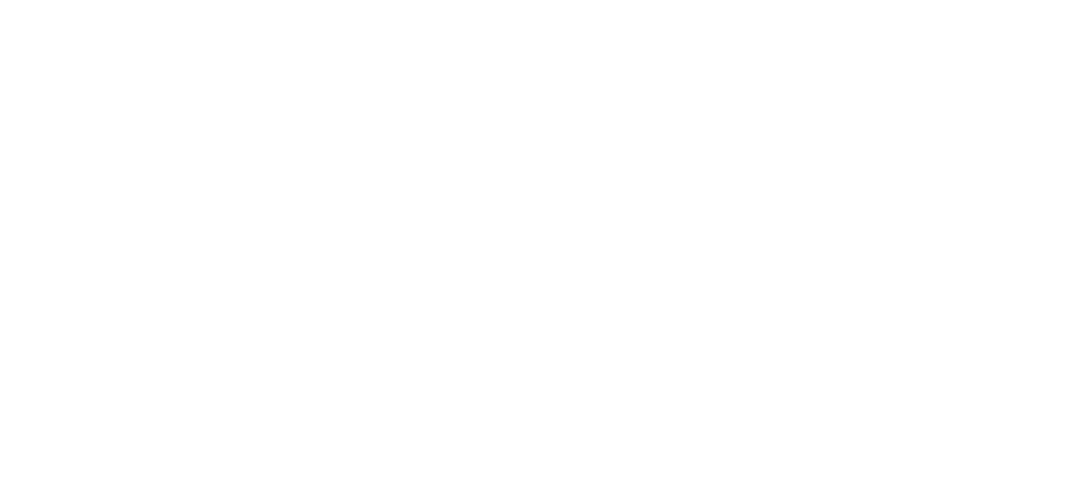
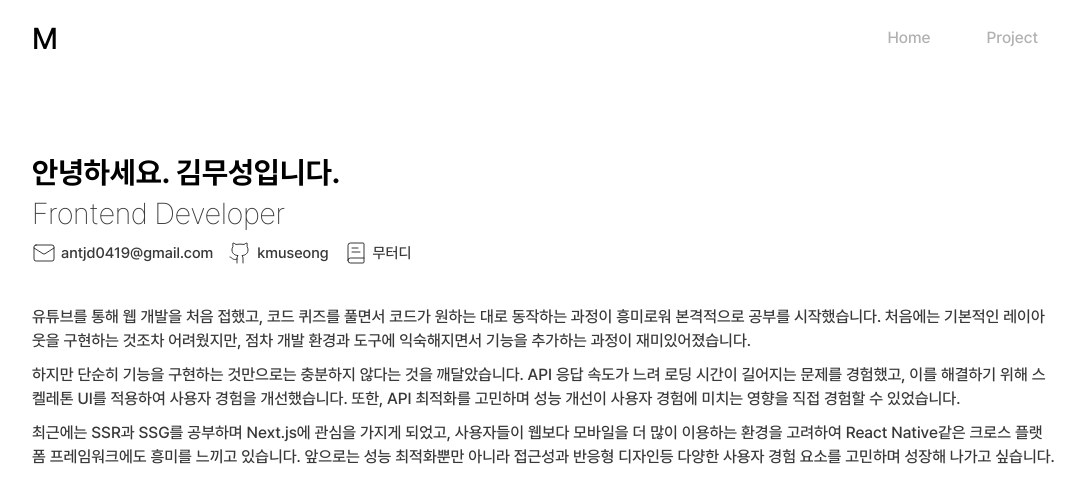
Before and after one commit to kmuseong/portfolio, a React (Vite) app: page /about in a window 1280 px wide. Before the commit this address had no page. Shown: the top 502 px of the page, without its empty margins (96-1176 px from the left). Built offline with nearby package versions, Linux system fonts and the light colour scheme; the HTML template or start-up script is replaced by a standard one.

Commit message:
FEATURE(about, resume) : About, Resume 페이지 생성 및 적용

```diff
--- a/src/App.jsx
+++ b/src/App.jsx
@@ -3,12 +3,16 @@
 import ProjectsPage from './pages/ProjectsPage';
 import ProjectDetailPage from './pages/ProjectDetailPage';
 import Layout from './components/Layout';
+import AboutPage from './pages/AboutPage';
+import ResumePage from './pages/ResumePage';
 
 const App = () => {
     return (
         <Routes>
             <Route element={<Layout />}>
                 <Route path="/" element={<MainPage />} />
+                <Route path="/about" element={<AboutPage />} />
+                <Route path="/resume" element={<ResumePage />} />
                 <Route path="/projects" element={<ProjectsPage />} />
                 <Route path="/projects/:projectName" element={<ProjectDetailPage />} />
             </Route>
--- /dev/null
+++ b/src/pages/AboutPage.jsx
@@ -0,0 +1,126 @@
+import { BookText, Github, Mail } from 'lucide-react';
+import styled from 'styled-components';
+import { Box } from '../components/AnimatedComponents';
+import useInViewAnimation from '../hooks/useInViewAnimation';
+
+const Container = styled.div`
+    max-width: 1024px;
+    margin: auto;
+    height: 100%;
+`;
+
+const Intro = styled.div`
+    display: flex;
+    flex-direction: column;
+    gap: 5px;
+    padding-top: 15%;
+
+    .greetings {
+        font-size: 30px;
+    }
+
+    .job {
+        color: rgba(0, 0, 0, 0.78);
+        font-size: 30px;
+        font-weight: 300;
+    }
+`;
+
+const SocialList = styled.ul`
+    display: flex;
+    gap: 15px;
+    padding: 10px 0;
+
+    li {
+        display: flex;
+        gap: 5px;
+        align-items: center;
+        color: rgba(0, 0, 0, 0.78);
+        font-size: 15px;
+    }
+
+    button {
+        cursor: pointer;
+        display: flex;
+        align-items: center;
+        gap: 5px;
+        border: none;
+        background-color: inherit;
+        width: 100%;
+        justify-content: flex-start;
+        font-size: 15px;
+        color: rgba(0, 0, 0, 0.78);
+    }
+`;
+
+const ContentBox = styled(Box)`
+    margin-top: 30px;
+    display: flex;
+    flex-direction: column;
+    gap: 10px;
+
+    p {
+        line-height: 1.5;
+        color: rgba(0, 0, 0, 0.78);
+    }
+`;
+
+const AboutPage = () => {
+    const { boxRef, boxVisible } = useInViewAnimation();
+
+    const onClickMoveSite = (url) => {
+        window.open(url, '_blank');
+    };
+
+    return (
+        <Container>
+            <Intro>
+                <h1 className="greetings">안녕하세요. 김무성입니다.</h1>
+                <p className="job">Frontend Developer</p>
+            </Intro>
+
+            <SocialList>
+                <li>
+                    <Mail strokeWidth={1} />
+                    <p>antjd0419@gmail.com</p>
+                </li>
+                <li>
+                    <button onClick={() => onClickMoveSite('https://github.com/kmuseong')}>
+                        <Github strokeWidth={1} />
+                        kmuseong
+                    </button>
+                </li>
+                <li>
+                    <button onClick={() => onClickMoveSite('https://mutudy.tistory.com/')}>
+                        <BookText strokeWidth={1} />
+                        무터디
+                    </button>
+                </li>
+            </SocialList>
+
+            <ContentBox ref={boxRef} $visible={boxVisible}>
+                <p>
+                    유튜브를 통해 웹 개발을 처음 접했고, 코드 퀴즈를 풀면서 코드가 원하는 대로 동작하는 과정이 흥미로워
+                    본격적으로 공부를 시작했습니다. 처음에는 기본적인 레이아웃을 구현하는 것조차 어려웠지만, 점차 개발
+                    환경과 도구에 익숙해지면서 기능을 추가하는 과정이 재미있어졌습니다.
+                </p>
+
+                <p>
+                    하지만 단순히 기능을 구현하는 것만으로는 충분하지 않다는 것을 깨달았습니다. API 응답 속도가 느려
+                    로딩 시간이 길어지는 문제를 경험했고, 이를 해결하기 위해 스켈레톤 UI를 적용하여 사용자 경험을
+                    개선했습니다. 또한, API 최적화를 고민하며 성능 개선이 사용자 경험에 미치는 영향을 직접 경험할 수
+                    있었습니다.
+                </p>
+
+                <p>
+                    최근에는 SSR과 SSG를 공부하며 Next.js에 관심을 가지게 되었고, 사용자들이 웹보다 모바일을 더 많이
+                    이용하는 환경을 고려하여 React Native같은 크로스 플랫폼 프레임워크에도 흥미를 느끼고 있습니다.
+                    앞으로는 성능 최적화뿐만 아니라 접근성과 반응형 디자인등 다양한 사용자 경험 요소를 고민하며 성장해
+                    나가고 싶습니다.
+                </p>
+            </ContentBox>
+        </Container>
+    );
+};
+
+export default AboutPage;
--- /dev/null
+++ b/src/pages/ResumePage.jsx
@@ -0,0 +1,135 @@
+import styled, { keyframes } from 'styled-components';
+
+const Container = styled.div`
+    max-width: 1024px;
+    height: 100%;
+    text-transform: capitalize;
+    margin: 150px auto;
+    display: flex;
+    flex-direction: column;
+    gap: 100px;
+
+    .title {
+        font-size: 30px;
+        margin-bottom: 40px;
+        color: rgba(0, 0, 0, 0.78);
+    }
+
+    .category-title {
+        font-weight: 500;
+        margin-bottom: 10px;
+        text-transform: uppercase;
+    }
+`;
+
+const fadeInUp = keyframes`
+    from {
+        opacity: 0;
+        transform: translateY(30px);
+    }
+    to {
+        opacity: 1;
+        transform: translateY(0);
+    }
+`;
+
+const Section = styled.div`
+    display: flex;
+    align-items: center;
+    gap: 80px;
+    color: rgba(0, 0, 0, 0.78);
+    animation: ${fadeInUp} 0.6s ease;
+
+    .section-name {
+        color: black;
+    }
+
+    .section-content {
+        font-size: 14px;
+        color: rgba(0, 0, 0, 0.78);
+    }
+
+    .date {
+        font-size: 14px;
+        color: rgba(0, 0, 0, 0.6);
+    }
+
+    .section-item {
+        display: flex;
+        flex-direction: column;
+        gap: 10px;
+        flex: 1;
+    }
+
+    .list {
+        display: flex;
+        gap: 20px;
+        color: rgba(0, 0, 0, 0.78);
+
+        li {
+            color: rgba(0, 0, 0, 0.6);
+        }
+    }
+`;
+
+const ResumePage = () => {
+    const skillList = {
+        development: ['HTML', 'JavaScript', 'React'],
+        styling: ['CSS', 'Styled-Components', 'Tailwind CSS'],
+    };
+
+    return (
+        <Container>
+            <div>
+                <p className="title">Skills</p>
+                <Section>
+                    {Object.keys(skillList).map((category, index) => (
+                        <div key={index}>
+                            <p className="category-title">{category}</p>
+                            <ul className="list">
+                                {skillList[category].map((skill) => (
+                                    <li key={skill}>{skill}</li>
+                                ))}
+                            </ul>
+                        </div>
+                    ))}
+                </Section>
+            </div>
+
+            <div>
+                <p className="title">Education</p>
+                <Section>
+                    <li className="section-item">
+                        <p className="section-name">금오공업고등학교 기계과 졸업</p>
+                        <div className="date">2017.03 - 2020.02</div>
+                    </li>
+                </Section>
+            </div>
+
+            <div>
+                <p className="title">Experience</p>
+                <Section>
+                    <li className="section-item">
+                        <p className="section-name">영남인재교육원 | Node.js를 활용한 백&프론트 웹 개발자 양성과정</p>
+                        <p className="section-content">
+                            Node.js와 React를 활용하여 프론트엔드와 백엔드의 구조 및 흐름을 학습하였으며, 기본적인 API
+                            설계 및 데이터 처리 방식을 익혔습니다.
+                        </p>
+                        <div className="date">2023.01.30 - 2023.07.28 (6개월)</div>
+                    </li>
+
+                    <li className="section-item">
+                        <p className="section-name">2024 동북 이노베이션 캠프</p>
+                        <p className="section-content">
+                            Spring 기반의 백엔드 개발자와 협업하며 작업의 우선순위와 소통의 중요성을 경험했습니다. 또한,
+                            프로젝트를 진행하면서 웹 최적화 및 성능 개선 방법을 학습하고 적용해보는 경험을 하였습니다.
+                        </p>
+                        <div className="date">2024.06.17 - 2024.10.04 (4개월)</div>
+                    </li>
+                </Section>
+            </div>
+        </Container>
+    );
+};
+
+export default ResumePage;
```
